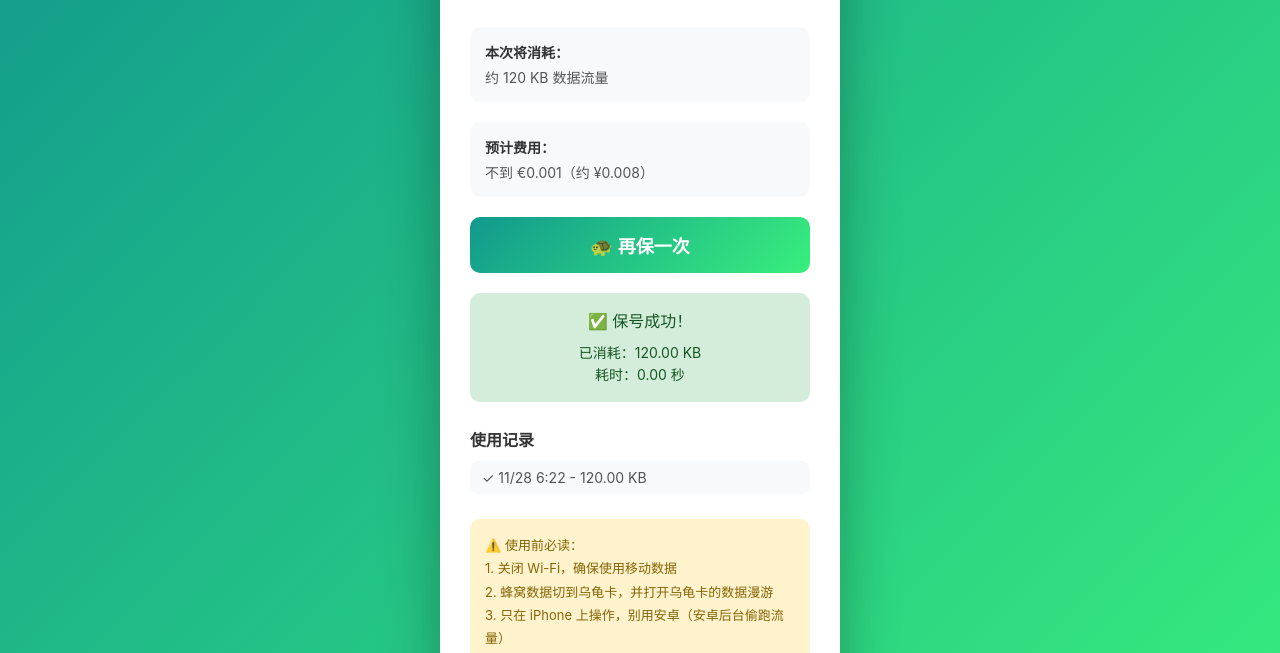
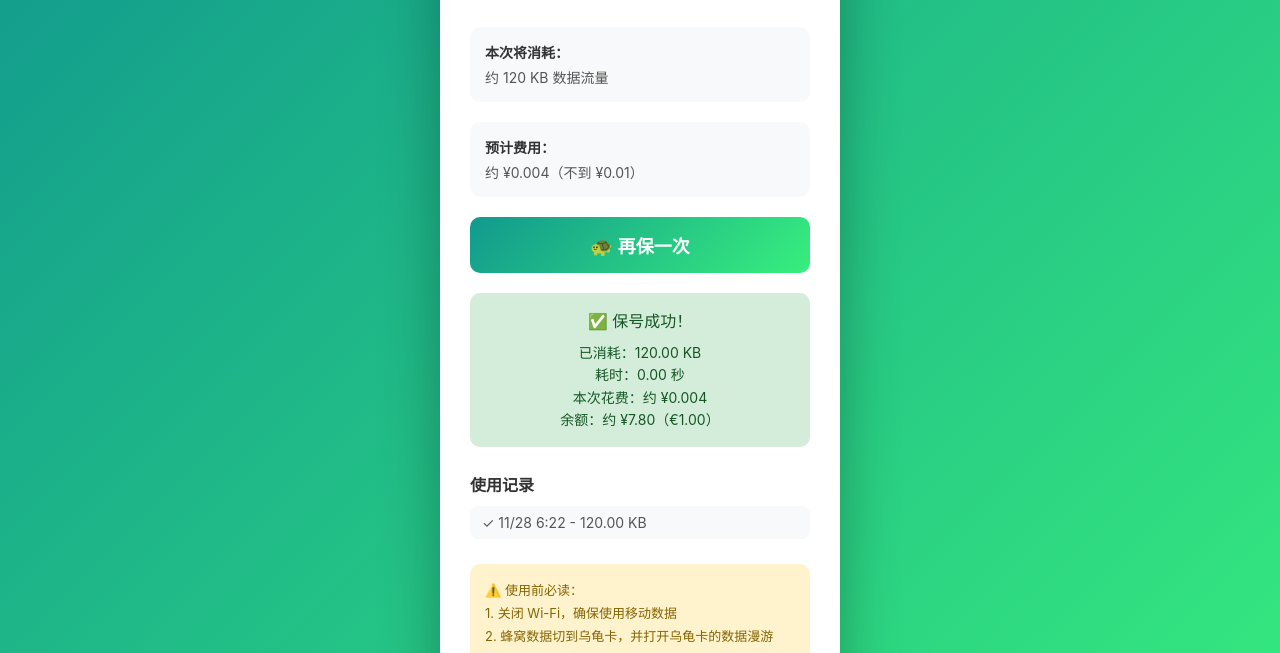
Before and after one commit to zhengxixi1227-tech/japan-vps-watch, a plain HTML site: page turtle-keeper/index.html in a window 1280 px wide. Both pictures are taken after a click on the button "🐢 开始保号". Shown: the part 133-786 px from the top of the page. Drawn offline with Linux system fonts and the light colour scheme.

Commit message:
keeper: show cost in RMB and remaining balance after success

```diff
--- a/turtle-keeper/index.html
+++ b/turtle-keeper/index.html
@@ -140,7 +140,7 @@
 
         <div class="info-box">
             <strong>预计费用：</strong>
-            不到 €0.001（约 ¥0.008）
+            约 ¥0.004（不到 ¥0.01）
         </div>
 
         <button id="btn" onclick="consumeData()">🐢 开始保号</button>
@@ -163,7 +163,8 @@
 
         <div class="footer">
             保号到期：2027-11-27<br>
-            365 天内任意一次流量 / 通话 / 短信 / 充值即可续期
+            365 天内任意一次流量 / 通话 / 短信 / 充值即可续期<br>
+            费用为估算（按中国最贵流量价 €4.7/GB），真实余额以 eSIM.GG 账号为准
         </div>
     </div>
 
@@ -233,13 +234,24 @@
                 .then(blob => {
                     const sizeInKB = (blob.size / 1024).toFixed(2);
                     const duration = ((new Date().getTime() - startTime) / 1000).toFixed(2);
+                    // 费用估算：按中国漫游最贵价 €4.7/GB，€1 ≈ ¥7.8，账户初始余额 €1.00
+                    const costEUR = (blob.size / 1073741824) * 4.7;
+                    const costCNY = costEUR * 7.8;
+                    let total = JSON.parse(localStorage.getItem('turtleTotal') || '{"costEUR":0,"uses":0}');
+                    total.costEUR = (total.costEUR || 0) + costEUR;
+                    total.uses = (total.uses || 0) + 1;
+                    localStorage.setItem('turtleTotal', JSON.stringify(total));
+                    const remainEUR = 1.00 - total.costEUR;
+                    const remainCNY = remainEUR * 7.8;
 
                     status.className = 'success';
                     status.innerHTML = `
                         ✅ 保号成功！
                         <div class='stats'>
                             已消耗：${sizeInKB} KB<br>
-                            耗时：${duration} 秒
+                            耗时：${duration} 秒<br>
+                            本次花费：约 ¥${costCNY.toFixed(3)}<br>
+                            余额：约 ¥${remainCNY.toFixed(2)}（€${remainEUR.toFixed(2)}）
                         </div>
                     `;
 
```
